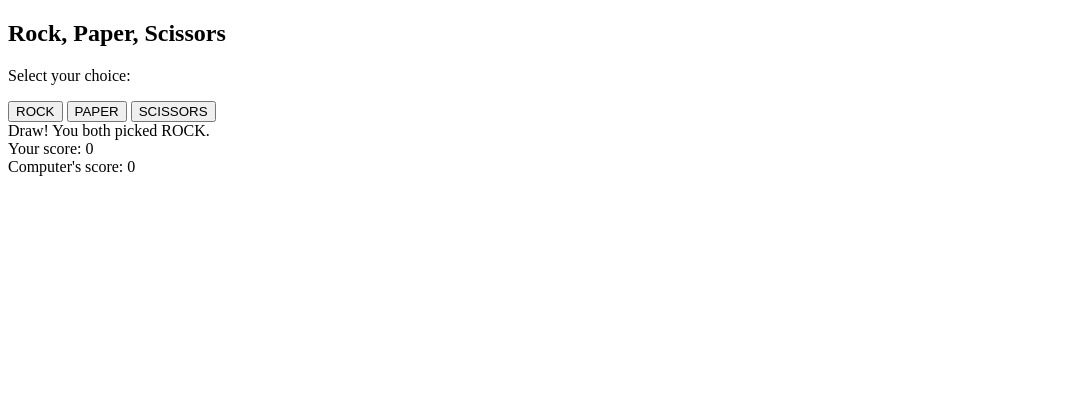
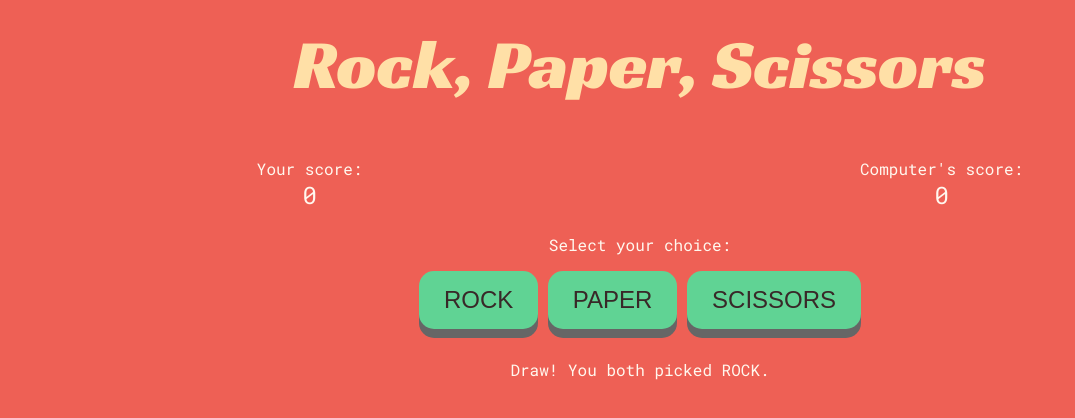
Before and after one commit to vrindabajaj/rock-paper-scissors, a plain HTML site: page index.html in a window 1280 px wide. Both pictures are taken after a click on the button "ROCK". Shown: the whole page, without its empty margins (0-1075 px from the left). Drawn offline with Linux system fonts and the light colour scheme.

Commit message:
Add styling to the UI

```diff
--- a/index.html
+++ b/index.html
@@ -4,17 +4,28 @@
     <meta charset="UTF-8">
     <meta name="viewport" content="width=device-width, initial-scale=1.0">
     <title>Rock Paper Scissors</title>
+    <link rel="stylesheet" href="styles.css">
+    <link href="https://fonts.googleapis.com/css2?family=Roboto+Mono:wght@100;200;300;400;500;600;700&display=swap" rel="stylesheet">
+    <link href="https://fonts.googleapis.com/css2?family=Racing+Sans+One&display=swap" rel="stylesheet">
 </head>
 <body>
-    <h2>Rock, Paper, Scissors</h2>
-    <p>Select your choice:</p>
-    <div class="rps-buttons">
-        <button class="rock">ROCK</button>
-        <button class="paper">PAPER</button>
-        <button class="scissors">SCISSORS</button>
-    </div>
-    <div class="scores">
-        <div class="round-result"></div>
+    <div class="title">Rock, Paper, Scissors</div>
+    <div class="game">
+        <div class="points">
+            <div class="points-title" id="player">Your score:</div>
+            <div class="points-title" id="computer">Computer's score:</div>
+        </div>
+        <div class="rps-buttons">
+            <p>Select your choice:</p>
+            <div>
+                <button class="rock">ROCK</button>
+                <button class="paper">PAPER</button>
+                <button class="scissors">SCISSORS</button>
+            </div>
+        </div>
+        <div class="round-results"></div>
+        <div class="final-score"></div>
+        <div class="play-again"></div>
     </div>
 
     <script src="script.js" defer></script>
--- a/script.js
+++ b/script.js
@@ -3,17 +3,31 @@ let loseCount = 0;
 let games = 0;
 
 const buttons = document.querySelectorAll("button");
-const roundResult = document.querySelector(".round-result");
-const scores = document.querySelector(".scores");
+const roundResults = document.querySelector(".round-results");
+const playerPoints = document.querySelector("#player");
+const computerPoints = document.querySelector("#computer");
+const finalScore = document.querySelector(".final-score");
+const playAgain = document.querySelector(".play-again");
+
 const playerScore = document.createElement("div");
 const computerScore = document.createElement("div");
-const finalScore = document.createElement("div");
+const roundResult = document.createElement("div");
+const gameOverScore = document.createElement("div");
+const playAgainText = document.createElement("div");
+playAgainText.textContent = "Play again?";
+const replaySymbol = document.createElement("div");
+replaySymbol.classList.add("symbol");
+replaySymbol.textContent = "↺";
 
 buttons.forEach((button) => {
     button.addEventListener("click", function (e) {
     playRound(e.target.textContent);
     playGame();
     });
+});
+
+replaySymbol.addEventListener("click", () => {
+        location.reload();
 });
 
 function getComputerChoice(){
@@ -31,7 +45,7 @@ function getComputerChoice(){
 
 function playRound(playerChoice){
     let result = "";
-    computerChoice = getComputerChoice();
+    let computerChoice = getComputerChoice();
 
     if (playerChoice == "ROCK" && computerChoice == "SCISSORS" ||
     playerChoice == "SCISSORS" && computerChoice == "PAPER" ||
@@ -50,16 +64,18 @@ function playRound(playerChoice){
     else {
         result = `Draw! You both picked ${playerChoice}.`;
     }
-    playerScore.textContent = `Your score: ${winCount}`;
-    computerScore.textContent = `Computer's score: ${loseCount}`;
+    playerScore.textContent = winCount;
+    computerScore.textContent = loseCount;
     roundResult.textContent = result;
-    scores.appendChild(playerScore);
-    scores.appendChild(computerScore);
+    playerPoints.appendChild(playerScore);
+    computerPoints.appendChild(computerScore);
+    roundResults.appendChild(roundResult);
 }
 
 function playGame(){
     let result = "";
     let gameOver = false;
+
     if (games < 5){
         if (winCount == 3){
             result = `You're the winner! Wins: ${winCount} \tLosses: ${loseCount}`;
@@ -77,10 +93,12 @@ function playGame(){
         gameOver = true;
     }
     if (gameOver){
-        finalScore.textContent = result;
-        scores.appendChild(finalScore);
+        gameOverScore.textContent = result;
+        finalScore.appendChild(gameOverScore);
         buttons.forEach((button) => {
             button.disabled = true;
         });
+        playAgain.append(playAgainText);
+        playAgain.append(replaySymbol);
     }
 }
--- /dev/null
+++ b/styles.css
@@ -0,0 +1,93 @@
+body {
+    background-color: #EE6055;
+    font-family: 'Roboto Mono', monospace;
+    color:rgb(255, 248, 239)
+}
+
+.title {
+    font-family: "Racing Sans One", sans-serif;
+    text-align: center;
+    font-size: 70px;
+    margin: 20px 0px;
+    color: #ffe0a7
+}
+
+button {
+    padding: 15px 25px;
+    font-size: 24px;
+    text-align: center;
+    cursor: pointer;
+    outline: none;
+    color: #382828;
+    background-color: #60D394;
+    border: none;
+    border-radius: 15px;
+    box-shadow: 0 9px #666;
+}
+
+button:hover {
+    background-color: #AAF683;
+}
+
+button:active {
+    background-color: #AAF683;
+    box-shadow: 0 5px #666;
+    transform: translateY(4px);
+}
+
+button:disabled {
+    cursor: not-allowed;
+    background-color: #FF9B85;
+}
+
+.rps-buttons {
+    display: flex;
+    flex-direction: column;
+    align-items: center;
+}
+
+.points {
+    display: flex;
+    justify-content: space-around;
+    height: 40px;
+    padding: 20px 0;
+    margin-top: 30px;
+}
+
+.points-title {
+    display: flex;
+    flex-direction: column;
+    align-items: center;
+}
+
+.points-title div{
+    font-size: 24px;
+}
+
+.final-score{
+    display: flex;
+    justify-content: center;
+}
+
+.round-results {
+    display: flex;
+    justify-content: center;
+    margin: 20px 20px 10px;
+    padding: 10px
+}
+
+.play-again {
+    display: flex;
+    flex-direction: column;
+    align-items: center;
+    margin: 50px;
+}
+
+.play-again .symbol{
+    font-size: 30px;
+}
+
+.play-again .symbol:hover{
+    font-size: 40px;
+    cursor: pointer;
+}
```
